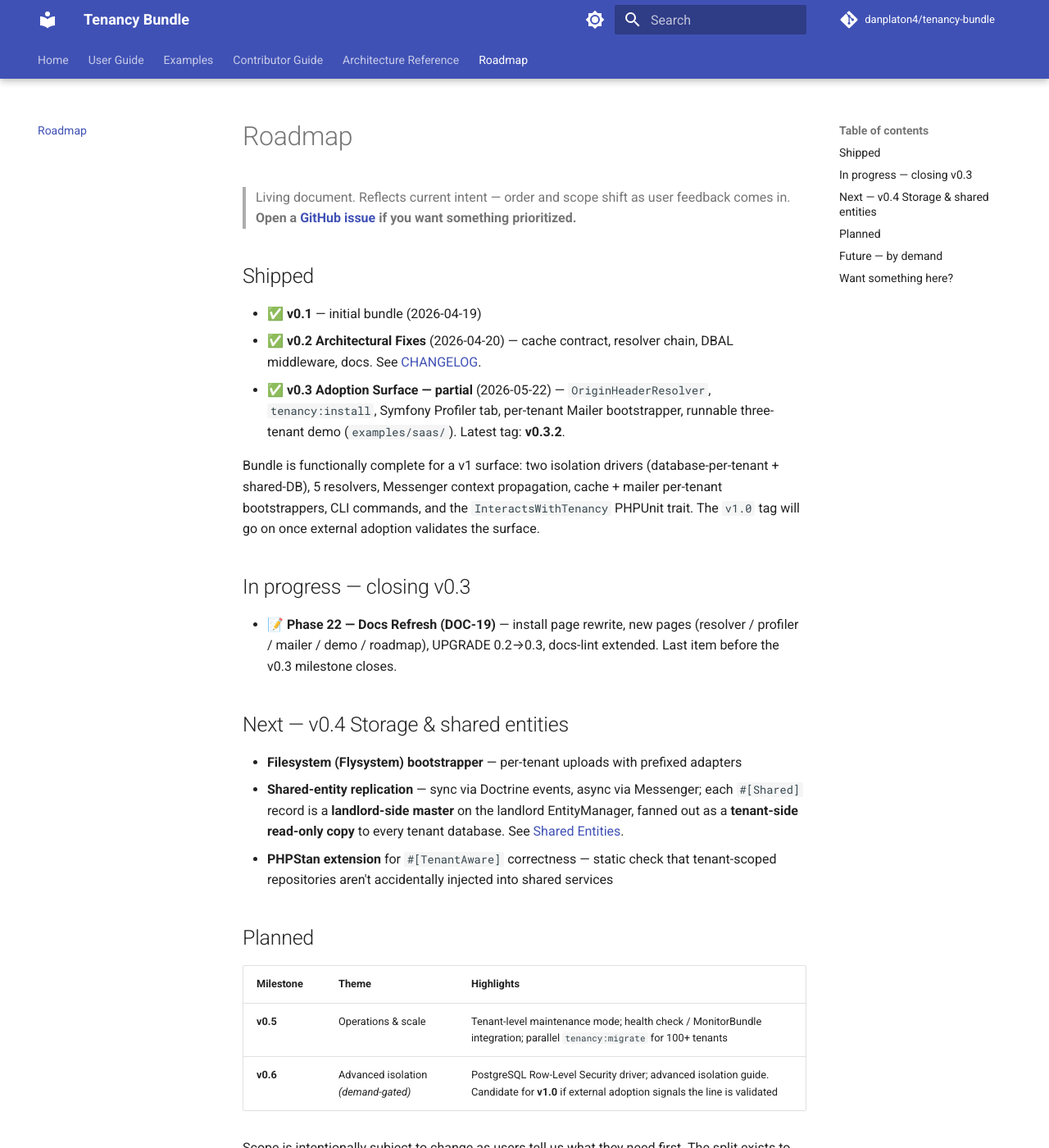
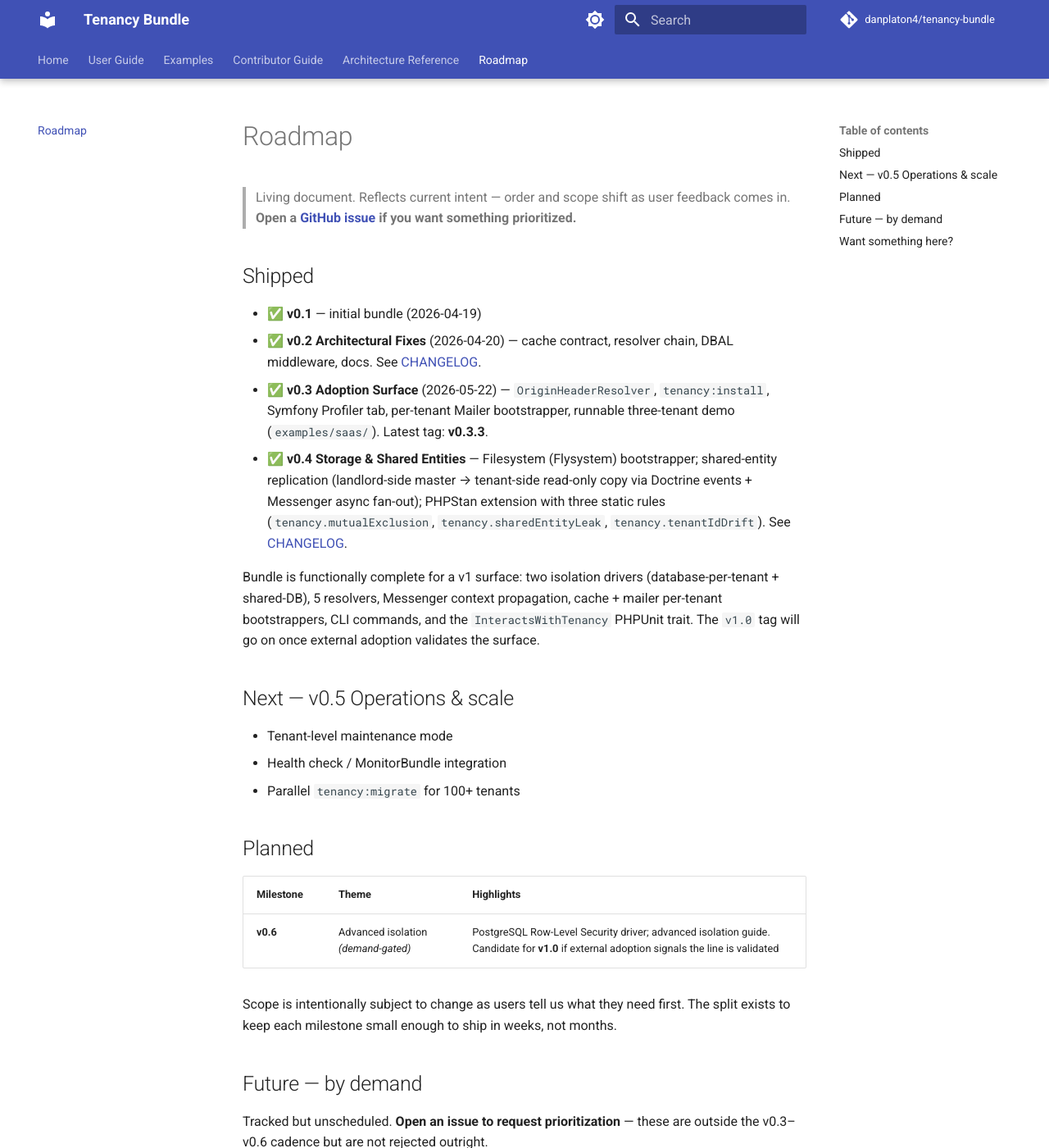
Before and after one commit to danplaton4/tenancy-bundle, an MkDocs documentation site: the page built from docs/roadmap.md, in a window 1280 px wide and 1400 px high. Shown: the whole window at 82% size. Built offline with MkDocs 1.6.1 and Material for MkDocs 9.7.7, drawn with Linux system fonts in a browser that asks for light colours; comment, search, counter and statistics services are not loaded.

Commit message:
docs(30-02): reconcile roadmap.md to shipped v0.4 reality (WR-06/WR-07)
- Move v0.4 Storage & Shared Entities from Next into Shipped (no tag number — pre-tag closure)
- Fix PHPStan line: three real rule IDs (tenancy.mutualExclusion, tenancy.sharedEntityLeak, tenancy.tenantIdDrift)
- Remove stale "In progress — closing v0.3 / Phase 22" section
- Update v0.3 line: remove "partial", change v0.3.2 → v0.3.3
- Set Next = v0.5 Operations & scale; remove v0.5 from Planned table (no duplicate)
- v0.4 Shipped entry carries both canonical phrases: landlord-side master + tenant-side read-only copy
- v0.4 Shipped entry links CHANGELOG (forward-reference guard: no v0.4.x tag cited)

```diff
--- a/docs/roadmap.md
+++ b/docs/roadmap.md
@@ -6,27 +6,24 @@
 
 - ✅ **v0.1** — initial bundle (2026-04-19)
 - ✅ **v0.2 Architectural Fixes** (2026-04-20) — cache contract, resolver chain, DBAL middleware, docs. See [CHANGELOG](https://github.com/danplaton4/tenancy-bundle/blob/master/CHANGELOG.md).
-- ✅ **v0.3 Adoption Surface — partial** (2026-05-22) — `OriginHeaderResolver`, `tenancy:install`, Symfony Profiler tab, per-tenant Mailer bootstrapper, runnable three-tenant demo (`examples/saas/`). Latest tag: **v0.3.2**.
+- ✅ **v0.3 Adoption Surface** (2026-05-22) — `OriginHeaderResolver`, `tenancy:install`, Symfony Profiler tab, per-tenant Mailer bootstrapper, runnable three-tenant demo (`examples/saas/`). Latest tag: **v0.3.3**.
+- ✅ **v0.4 Storage & Shared Entities** — Filesystem (Flysystem) bootstrapper; shared-entity
+  replication (landlord-side master → tenant-side read-only copy via Doctrine events + Messenger
+  async fan-out); PHPStan extension with three static rules (`tenancy.mutualExclusion`,
+  `tenancy.sharedEntityLeak`, `tenancy.tenantIdDrift`). See [CHANGELOG](https://github.com/danplaton4/tenancy-bundle/blob/master/CHANGELOG.md).
 
 Bundle is functionally complete for a v1 surface: two isolation drivers (database-per-tenant + shared-DB), 5 resolvers, Messenger context propagation, cache + mailer per-tenant bootstrappers, CLI commands, and the `InteractsWithTenancy` PHPUnit trait. The `v1.0` tag will go on once external adoption validates the surface.
 
-## In progress — closing v0.3
+## Next — v0.5 Operations & scale
 
-- 📝 **Phase 22 — Docs Refresh (DOC-19)** — install page rewrite, new pages (resolver / profiler / mailer / demo / roadmap), UPGRADE 0.2→0.3, docs-lint extended. Last item before the v0.3 milestone closes.
-
-## Next — v0.4 Storage & shared entities
-
-- **Filesystem (Flysystem) bootstrapper** — per-tenant uploads with prefixed adapters
-- **Shared-entity replication** — sync via Doctrine events, async via Messenger; each `#[Shared]`
-  record is a **landlord-side master** on the landlord EntityManager, fanned out as a
-  **tenant-side read-only copy** to every tenant database. See [Shared Entities](user-guide/shared-entities.md).
-- **PHPStan extension** for `#[TenantAware]` correctness — static check that tenant-scoped repositories aren't accidentally injected into shared services
+- Tenant-level maintenance mode
+- Health check / MonitorBundle integration
+- Parallel `tenancy:migrate` for 100+ tenants
 
 ## Planned
 
 | Milestone | Theme | Highlights |
 |---|---|---|
-| **v0.5** | Operations & scale | Tenant-level maintenance mode; health check / MonitorBundle integration; parallel `tenancy:migrate` for 100+ tenants |
 | **v0.6** | Advanced isolation *(demand-gated)* | PostgreSQL Row-Level Security driver; advanced isolation guide. Candidate for **v1.0** if external adoption signals the line is validated |
 
 Scope is intentionally subject to change as users tell us what they need first. The split exists to keep each milestone small enough to ship in weeks, not months.
```
